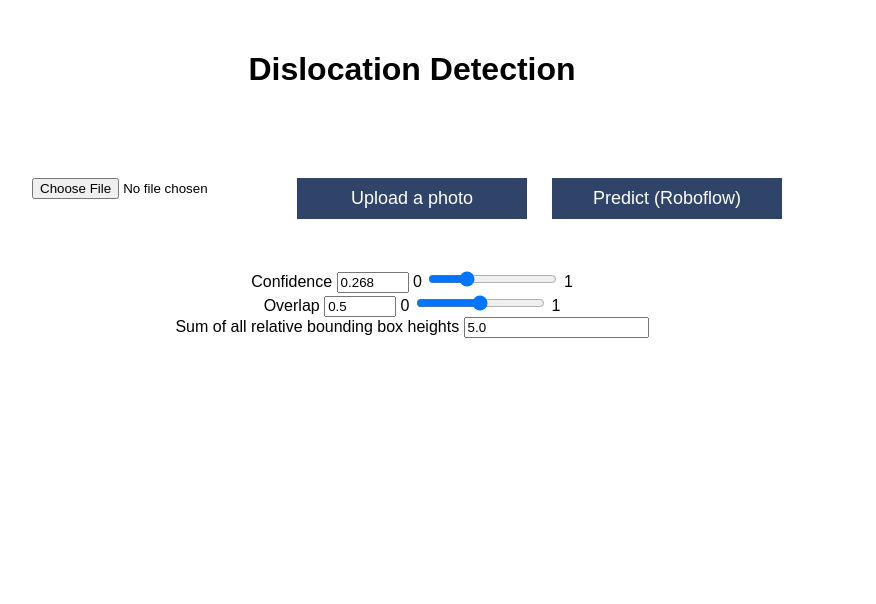
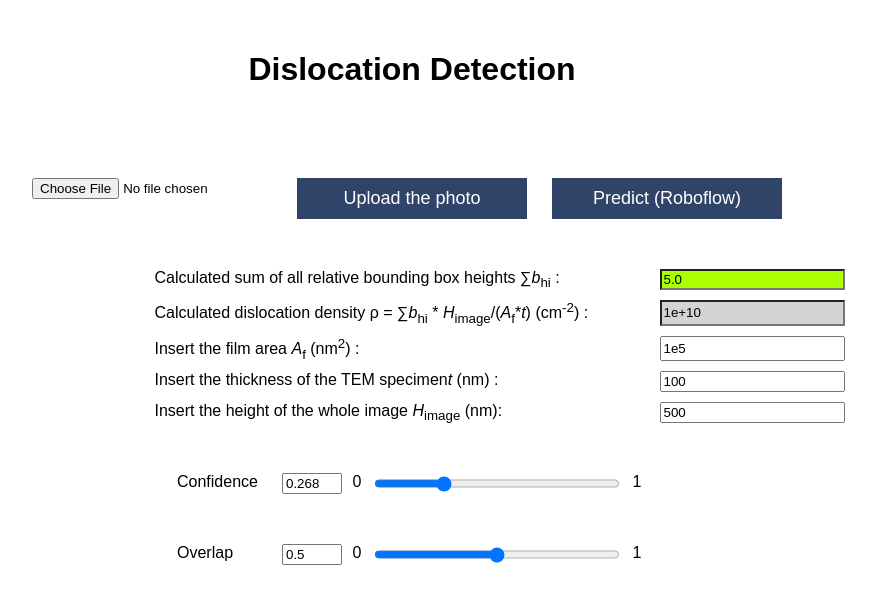
Before and after one commit to GitTurtleDone/disloDetect, a Flask app: page / in a window 1280 px wide. Shown: the top 604 px of the page, without its empty margins (228-1104 px from the left). Run offline with Flask 3, Linux system fonts and the light colour scheme.

Commit message:
Dislocation density calculations added

```diff
--- a/static/css/serve.css
+++ b/static/css/serve.css
@@ -4,6 +4,27 @@ body {
   margin: 0px auto;
   padding-top: 30px;
 }
+
+/* input[type="file"] {
+  background-color: #2f4468;
+  border: none;
+  color: white;
+  text-align: center;
+  text-decoration: none;
+  display: flex;
+  font-size: 18px;
+  padding: 10px 20px;
+  margin: 0 10px;
+  cursor: pointer;
+  justify-content: center;
+  -webkit-touch-callout: none;
+  -webkit-user-select: none;
+  -khtml-user-select: none;
+  -moz-user-select: none;
+  -ms-user-select: none;
+  user-select: none;
+  -webkit-tap-highlight-color: rgba(0, 0, 0, 0);
+} */
 /* Styles regarding the image elements*/
 #image-container {
   position: relative;
@@ -65,6 +86,31 @@ img {
   grid-template-columns: 250px 250px 250px;
 }
 
+.inputSlider {
+  display: grid;
+  gap: 10px 5px;
+  margin: 50px 20px;
+  grid-template-columns: 100px 60px 20px 250px 20px;
+  justify-content: center;
+}
+
+.calculations {
+  display: grid;
+  grid-template-columns: 500px 10px;
+  grid-template-rows: repeat(5, auto);
+  gap: 10px 5px;
+  justify-items: start;
+  justify-content: center;
+}
+
+#txtSumBhi {
+  pointer-events: none;
+  background-color: #aaff00;
+}
+#txtDisloDensity {
+  pointer-events: none;
+  background-color: #d3d3d3;
+}
 .process-button {
   background-color: #2f4468;
   border: none;
--- a/static/js/serve.js
+++ b/static/js/serve.js
@@ -26,6 +26,23 @@ document
       reader.readAsDataURL(fileInput.files[0]);
     }
   });
+
+const photoInput = document.getElementById("iptUploadPhoto");
+const textPhotoInput = document.getElementById("txtUploadPhoto");
+// const labelPhotoInput = document.querySelector('label[for="iptUploadPhoto"]');
+// labelPhotoInput.addEventListener("click", function () {
+//   photoInput.click();
+// });
+photoInput.addEventListener("click", async function selectPhoto(e) {
+  photoFile = e.target.files[0];
+  if (photoFile) {
+    textPhotoInput.value = photoFile.name;
+    console.log(`Selected File Name: `, photorFile.name);
+  } else {
+    textPhotoInput.value = "File not selected";
+  }
+});
+// let photoFileName = '';
 
 function savePhotoToServer(photoFile) {
   var formData = new FormData();
@@ -143,6 +160,7 @@ function processBB(formattedResults) {
     }
   }
   document.getElementById("txtSumBhi").value = parseFloat(SumBhi).toFixed(2);
+  updateDisloDensity();
   console.log(`Sum of bhi: `, parseFloat(SumBhi).toFixed(2));
   return "predicted";
 }
@@ -209,4 +227,25 @@ inputSliders.forEach((pair) => {
   // updateSlider();
 });
 
+function updateDisloDensity() {
+  const disloDensity = document.getElementById("txtDisloDensity");
+  var density =
+    (document.getElementById("txtSumBhi").value *
+      document.getElementById("txtImageHeight").value *
+      1e14) /
+    (document.getElementById("txtFilmArea").value *
+      document.getElementById("txtTEMSpecimenThickness").value);
+  disloDensity.value = density.toPrecision(2);
+}
+
+document
+  .getElementById("txtFilmArea")
+  .addEventListener("change", updateDisloDensity);
+document
+  .getElementById("txtTEMSpecimenThickness")
+  .addEventListener("change", updateDisloDensity);
+document
+  .getElementById("txtImageHeight")
+  .addEventListener("change", updateDisloDensity);
+
 window.onload = async function () {};
--- a/templates/index.html
+++ b/templates/index.html
@@ -13,15 +13,42 @@
       <img src="" id="photo" />
     </div>
     <div class="process-button-container">
+      <!-- <div class="fileSelection">
+        <label for="iptUploadPhoto">
+          <span>Select a .jpg file</span>
+          <input
+            type="file"
+            id="iptUploadPhoto"
+            accept="image/*"
+            style="display: none"
+          />
+        </label>
+        <input type="text" id="txtUploadPhoto" readonly />
+      </div> -->
+
       <input type="file" id="iptUploadPhoto" accept="image/*" display="none" />
-      <button class="process-button" id="btnUploadPhoto">Upload a photo</button>
+
+      <button class="process-button" id="btnUploadPhoto">
+        Upload the photo
+      </button>
       <!-- <button class="process-button" id="btnPredict">Predict</button>
       </button> -->
       <button class="process-button" id="btnPredict">Predict (Roboflow)</button>
     </div>
-
+    <div class="calculations">
+    <label for="txtSumBhi">Calculated sum of all relative bounding box heights &#8721<i>b</i><sub>hi</sub> : </label>
+    <input type="number" id="txtSumBhi" value="5.0" diasbled />
+    <label for="txtDisloDensity">Calculated dislocation density &#961 = &#8721<i>b</i><sub>hi</sub> * <i>H</i><sub>image</sub>/(<i>A</i><sub>f</sub>*<i>t</i>) (cm<sup>-2</sup>) : </label>
+    <input type="number" id="txtDisloDensity" value="1e+10" diasbled />
+    <label for="txtFilmArea">Insert the film area <i>A</i><sub>f</sub> (nm<sup>2</sup>) : </label>
+    <input type="number" id="txtFilmArea" value="1e5"/>
+    <label for="txtTEMSpecimenThickness">Insert the thickness of the TEM specimen<i>t</i> (nm) : </label>
+    <input type="number" id="txtTEMSpecimenThickness" value="100" diasbled />
+    <label for="txtImageHeight">Insert the height of the whole image <i>H</i><sub>image</sub> (nm): </label>
+    <input type="number" id="txtImageHeight" value="500" diasbled />
+  </div>
     <div class="inputSlider">
-      <label for="iptConfidence">Confidence</label>
+      <label for="iptConfidence" style="justify-self: left;">Confidence</label>
       <input
         type="number"
         id="iptConfidence"
@@ -30,7 +57,7 @@
         step="0.01"
         value="0.268"
       />
-      <label for="sldConfidence">0</label>
+      <label for="sldConfidence" >0</label>
       <input
         type="range"
         min="0"
@@ -43,7 +70,7 @@
     </div>
 
     <div class="inputSlider">
-      <label for="iptOverlap">Overlap</label>
+      <label for="iptOverlap" style="justify-self: left;">Overlap</label>
       <input
         type="number"
         id="iptOverlap"
@@ -64,8 +91,7 @@
       <label for="sldOverlap">1</label>
     </div>
 
-    <label for="txtSumBhi">Sum of all relative bounding box heights</label>
-    <input type="text" id="txtSumBhi" value="5.0" diasbled />
+
 
     <script src="../static/js/serve.js"></script>
   </body>
```
